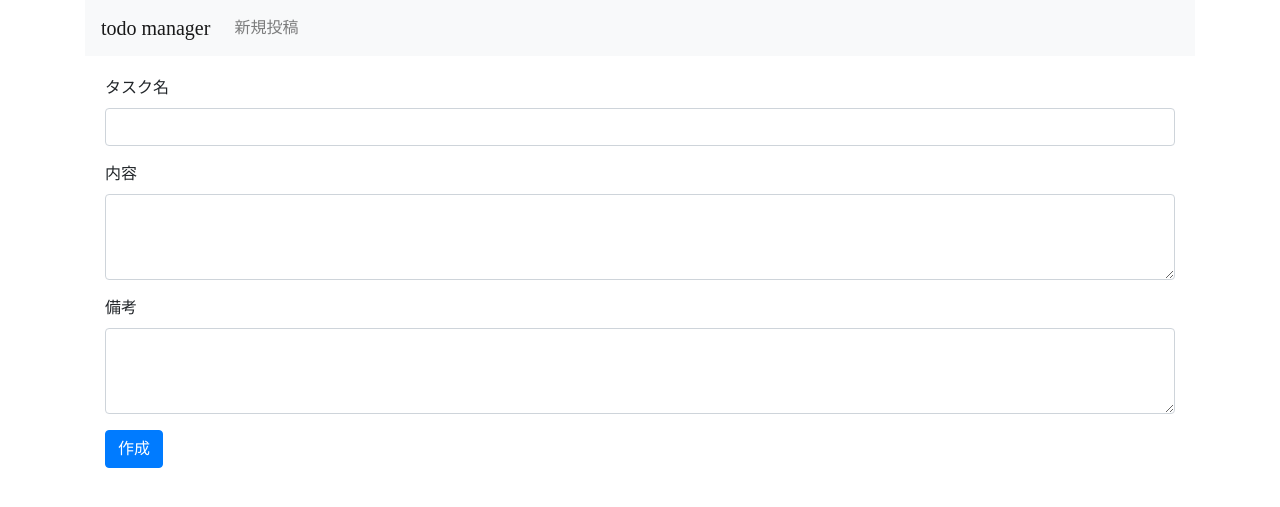
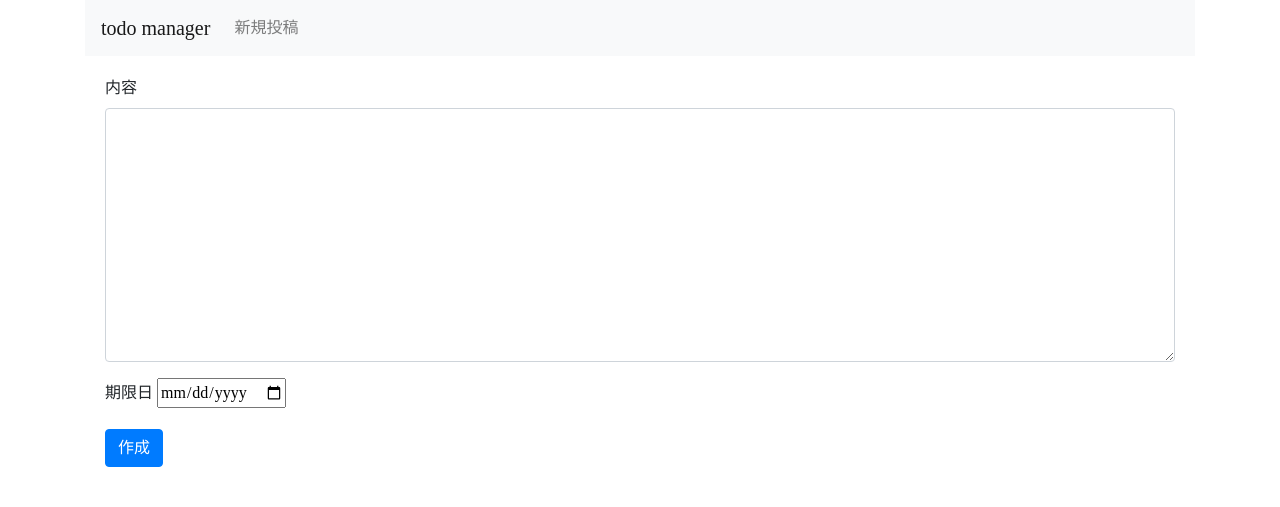
Before and after one commit to tsukinana/todo_manager, a Flask app: page /entries/new in a window 1280 px wide. Shown: the top 507 px of the page. Run offline with Flask 2, Linux system fonts and the light colour scheme; parts of the project's set-up code (start-up, migrations or seed data) failed here and were passed over; some libraries are stand-ins or nearby versions; some web fonts are replaced.

Commit message:
期限日登録実装 && タスク名のオミット

```diff
--- a/application/todo_manager/models/todo_master.py
+++ b/application/todo_manager/models/todo_master.py
@@ -8,13 +8,12 @@ class ToDoMaster(db.Model):
     __tablename__ ="todo_master"
 
     id = db.Column(db.Integer,primary_key=True)
-    name = db.Column(db.String,nullable=True)
     detail = db.Column(db.String)
     remarks = db.Column(db.String)
     tag_id = db.Column(db.String)
     create_date = db.Column(db.TIMESTAMP,nullable=False,default=datetime.now)
     update_date = db.Column(db.TIMESTAMP,nullable=False,default=datetime.now)
-    dead_line = db.Column(db.String,nullable=False,default="999912312359")
+    dead_line = db.Column(db.String,nullable=False,default="9999-1231")
     complate_date = db.Column(db.TIMESTAMP)
     complate_flag = db.Column(db.Integer,nullable=False,default=0)
     frozen_flag = db.Column(db.Integer,nullable=False,default=0)
@@ -24,7 +23,6 @@ class ToDoMaster(db.Model):
     def toDict(self):
         return {
             "id":self.id,
-            "name":self.name,
             "detail":self.detail,
             "remarks":self.remarks,
             "tag_id":self.tag_id,
--- a/application/todo_manager/templates/entries/index.html
+++ b/application/todo_manager/templates/entries/index.html
@@ -7,7 +7,7 @@
         <div class="card-body">
             <div id={{entry.id}}></div>
             <div class="card-img-overlay">
-                <h5 class="card-title" id=title_{{entry.id}}>{{entry.name}}  </h5>
+                <h5 class="card-title" id=title_{{entry.id}}></h5>
                 <p>{{entry.detail}}</p>
                 <a href="{{url_for('show_entry',id=entry.id)}}" class="card-link">続きを読む</a>
                 <script type="text/javascript">
@@ -19,8 +19,8 @@
                     imgElement.style.opacity = 0.2; // 透明度
                     var contentArea = document.getElementById({{entry.id}});
                     contentArea.appendChild(imgElement);
-                    var deadLine ={{entry.dead_line}};
-                    if( deadLine != "999912312359"){
+                    var deadLine ="{{entry.dead_line}}";
+                    if( deadLine != "9999-12-31"){
                         var spanElement = document.createElement("span");
                         spanElement.classList.add("badge");
                         spanElement.classList.add("badge-danger");
--- a/application/todo_manager/templates/entries/new.html
+++ b/application/todo_manager/templates/entries/new.html
@@ -2,18 +2,12 @@
 {% block body %}
 <form action="{{url_for('add_entry')}}" method="post" class=add-entry>
     <div class="form-group">
-        <label for="InputTitle">タスク名</label>
-        <input type="text" class="form-control" id="InputTitle" name=name>
+        <label for="InputText">内容</label>
+        <textarea class="form-control" id="InputText" name=detail rows="10"></textarea>
     </div>
-
     <div class="form-group">
-        <label for="InputText">内容</label>
-        <textarea class="form-control" id="InputText" name=detail rows="3"></textarea>
-    </div>
-
-    <div class="form-group">
-        <label for="InputText">備考</label>
-        <textarea class="form-control" id="InputText" name=remarks rows="3"></textarea>
+        <label for="InputText">期限日</label>
+        <input type="date" class="col-xs-1" name=dead_line></input>
     </div>
 
     <button typr="submit" class="btn btn-primary">作成</button>
--- a/application/todo_manager/views/entries.py
+++ b/application/todo_manager/views/entries.py
@@ -26,13 +26,12 @@ def show_entries():
 def add_entry():
     #todoの新規作成処理を実装
     form = ToDoMaster(
-        name=request.form['name'],
         detail=request.form['detail'],
-        remarks=request.form['remarks']
+        dead_line=request.form['dead_line'] if request.form['dead_line'] else "9999-12-31"
     )
     db.session.add(form)
     db.session.commit()
-    return "新しいtodoが出来ました"
+    return redirect(url_for("show_entries"))
 
 @app.route("/entries/new",methods=["GET"])
 def new_entry():
```
